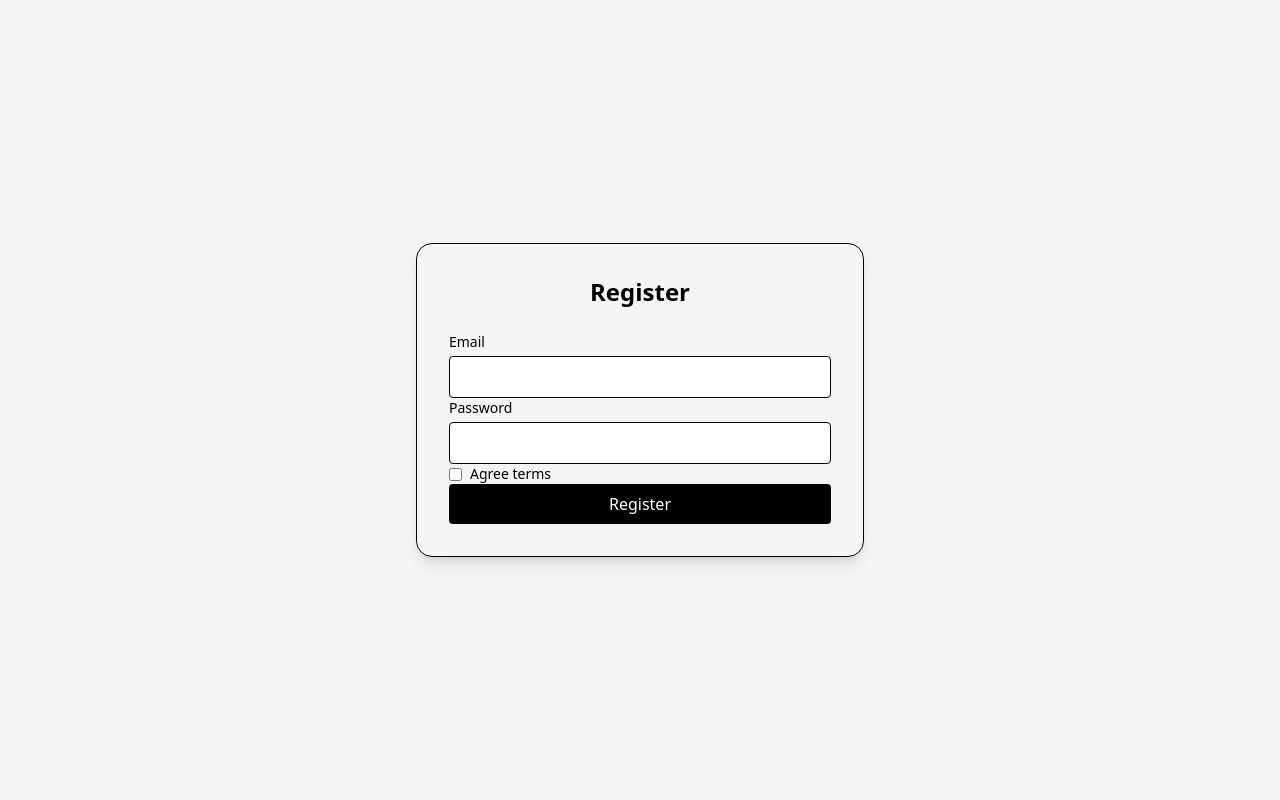
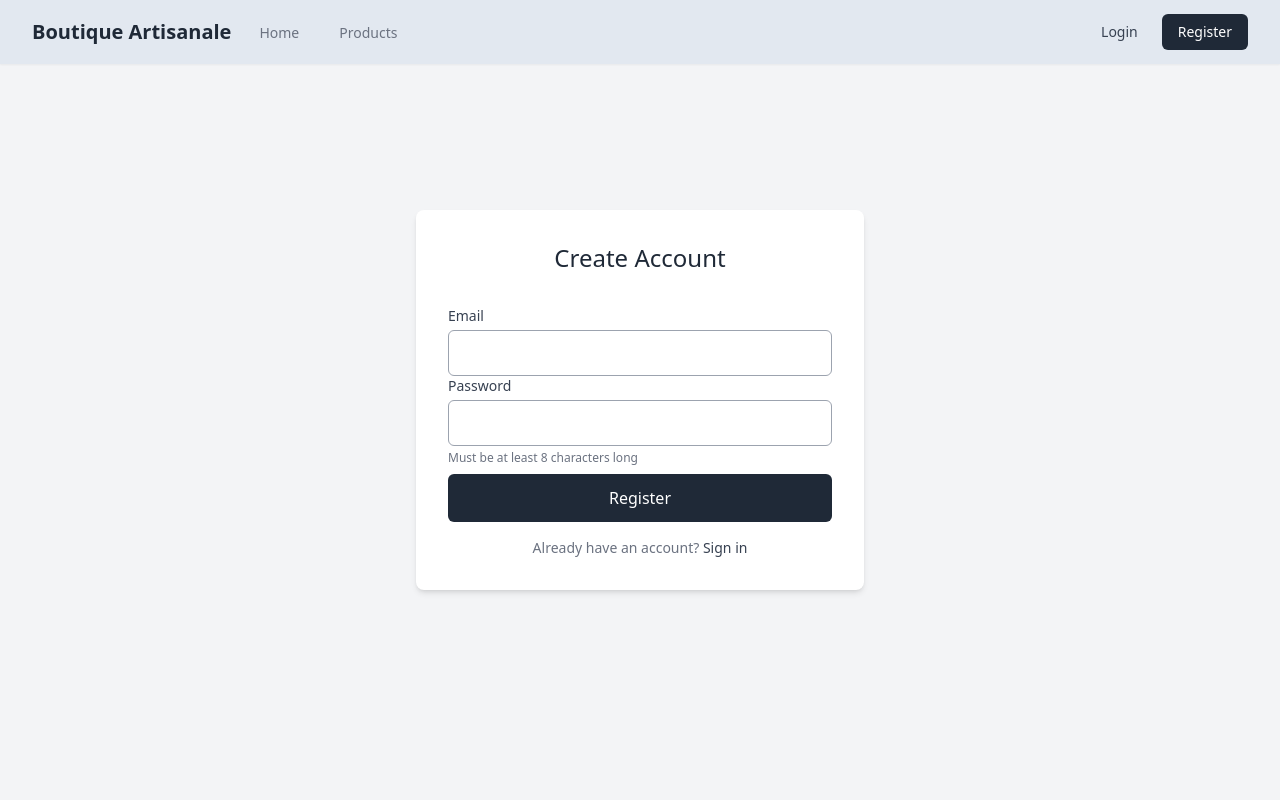
Before and after one commit to YahiaJouini/symfony-ecommerce, a Symfony app: template templates/registration/register.html.twig in a window 1280 px wide. Run offline with Twig, Linux system fonts and the light colour scheme; the template is opened without the code that fills it, so the values that code supplies are empty; form fields are guessed from the names that the template uses; some libraries are stand-ins or nearby versions.

Commit message:
feat: Implement user authentication with login and logout functionality; update registration form and templates for improved user experience

```diff
--- a/src/Controller/HomeController.php
+++ b/src/Controller/HomeController.php
@@ -10,7 +10,7 @@ use App\Repository\CategoryRepository;
 
 class HomeController extends AbstractController
 {
-    #[Route('/', name: 'home')]
+    #[Route('/', name: 'app_home')]
     public function index(
         ProductRepository $productRepository,
         CategoryRepository $categoryRepository
--- a/src/Controller/RegistrationController.php
+++ b/src/Controller/RegistrationController.php
@@ -21,6 +21,10 @@ class RegistrationController extends AbstractController
         $form = $this->createForm(RegistrationFormType::class, $user);
         $form->handleRequest($request);
 
+        if ($this->getUser()) {
+            return $this->redirectToRoute('app_home');
+        }
+
         if ($form->isSubmitted() && $form->isValid()) {
             /** @var string $plainPassword */
             $plainPassword = $form->get('plainPassword')->getData();
--- a/templates/base.html.twig
+++ b/templates/base.html.twig
@@ -7,9 +7,51 @@
     <title>{% block title %}Symfony{% endblock %}</title>
     <script src="https://cdn.tailwindcss.com"></script>
 </head>
-<body class="bg-gray-100">
-   <div class="w-[90%] mx-auto">
-    {% block body %}{% endblock %}
+<body class="bg-gray-100 relative">
+        <nav class="bg-slate-200 shadow-sm fixed w-full inset-x-0 top-0 z-50">
+            <div class="max-w-7xl mx-auto px-4 sm:px-6 lg:px-8">
+                <div class="flex justify-between h-16">
+                    <div class="flex">
+                        <div class="flex-shrink-0 flex items-center">
+                            <a href="{{ path('app_home') }}" class="text-xl font-semibold text-gray-800">
+                                Boutique Artisanale
+                            </a>
+                        </div>
+                        <div class="hidden sm:ml-6 sm:flex sm:space-x-8">
+                            <a href="{{ path('app_home') }}" class="inline-flex items-center px-1 pt-1 border-b-2 {% if app.request.attributes.get('_route') == 'app_home' %}<border-gray-500 text-gray-900{% else %}border-transparent text-gray-500 hover:border-gray-300 hover:text-gray-700{% endif %} text-sm font-medium">
+                                Home
+                            </a>
+                            <a href="{{ path('app_product') }}" class="inline-flex items-center px-1 pt-1 border-b-2 {% if app.request.attributes.get('_route') == 'app_product' %}border-gray-500 text-gray-900{% else %}border-transparent text-gray-500 hover:border-gray-300 hover:text-gray-700{% endif %} text-sm font-medium">
+                                Products
+                            </a>
+                        </div>
+                    </div>
+
+                    <div class="flex items-center">
+                        {% if app.user %}
+                            <div class="hidden sm:flex sm:items-center sm:ml-6">
+                                <span class="text-sm text-gray-500 mr-2">{{ app.user.email }}</span>
+                                <a href="{{ path('app_logout') }}" class="text-sm text-gray-700 bg-gray-100 py-2 px-4 rounded-md hover:bg-gray-200">
+                                    Logout
+                                </a>
+                            </div>
+                        {% else %}
+                            <div class="hidden sm:flex sm:items-center sm:ml-6 space-x-2">
+                                <a href="{{ path('app_login') }}" class="text-sm text-gray-700 py-2 px-4 rounded-md hover:bg-gray-50">
+                                    Login
+                                </a>
+                                <a href="{{ path('app_register') }}" class="text-sm text-white bg-gray-800 py-2 px-4 rounded-md hover:bg-gray-700">
+                                    Register
+                                </a>
+                            </div>
+                        {% endif %}
+                    </div>
+                </div>
+            </div>
+        </nav>
+
+    <div class="w-[90%] mx-auto">
+        {% block body %}{% endblock %}
    </div>
 </body>
 </html>
--- a/templates/home/index.html.twig
+++ b/templates/home/index.html.twig
@@ -3,7 +3,7 @@
 {% block title %}Bienvenue sur notre site e-commerce - Produits artisanaux{% endblock %}
 
 {% block body %}
-  <div class="py-16">
+<div class="mt-28">
   <div class="max-w-7xl mx-auto px-4 sm:px-6 lg:px-8">
     <header class="text-center mb-16">
         <h1 class="text-4xl font-light tracking-tight text-black mb-4">Bienvenue sur notre boutique artisanale</h1>
--- a/templates/product/index.html.twig
+++ b/templates/product/index.html.twig
@@ -3,7 +3,7 @@
 {% block title %}Product List{% endblock %}
 
 {% block body %}
-    <div class="max-w-7xl mx-auto px-4 sm:px-6 lg:px-8 py-12">
+    <div class="max-w-7xl mx-auto px-4 sm:px-6 lg:px-8 pb-12 !mt-28 ">
         <h1 class="text-3xl font-light tracking-tight text-gray-900 mb-12 text-center">Product Collection</h1>
 
         <div class="grid grid-cols-1 sm:grid-cols-2 lg:grid-cols-3 gap-8">
--- a/templates/registration/register.html.twig
+++ b/templates/registration/register.html.twig
@@ -3,39 +3,45 @@
 {% block title %}Register{% endblock %}
 
 {% block body %}
-<div class="min-h-screen flex items-center justify-center text-black">
-    <div class="w-full max-w-md p-8 border border-black rounded-2xl shadow-lg">
-        <h1 class="text-2xl font-semibold text-center mb-6">Register</h1>
+<div class="min-h-screen flex items-center justify-center">
+    <div class="w-full max-w-md p-8 bg-white rounded-lg shadow-md">
+        <h1 class="text-2xl font-light text-center mb-8 text-gray-800">Create Account</h1>
 
         {% if registrationForm.vars.errors|length > 0 %}
-            <div class="mb-4 p-4 bg-black text-white text-sm rounded">
+            <div class="mb-6 p-4 bg-gray-100 text-red-400 text-sm rounded border-l-4 border-red-400">
                 {{ form_errors(registrationForm) }}
             </div>
         {% endif %}
 
-        {{ form_start(registrationForm, {'attr': {'class': 'space-y-4'}}) }}
+        {{ form_start(registrationForm, {'attr': {'class': 'space-y-6'}}) }}
             <div>
-                {{ form_label(registrationForm.email, null, {'label_attr': {'class': 'block text-sm font-medium'}}) }}
-                {{ form_widget(registrationForm.email, {'attr': {'class': 'w-full mt-1 px-3 py-2 border border-black rounded bg-white text-black'}}) }}
-                {{ form_errors(registrationForm.email) }}
+                {{ form_label(registrationForm.email, null, {'label_attr': {'class': 'block text-sm font-medium text-gray-700 mb-1'}}) }}
+                {{ form_widget(registrationForm.email, {'attr': {'class': 'w-full px-4 py-2.5 border border-gray-400 rounded-md'}}) }}
+                {% if registrationForm.email.vars.errors|length > 0 %}
+                    <p class="mt-1 text-sm text-red-400">
+                    {{ form_errors(registrationForm.email) }}
+                    </p>
+                {% endif %}
             </div>
 
             <div>
-                {{ form_label(registrationForm.plainPassword, 'Password', {'label_attr': {'class': 'block text-sm font-medium'}}) }}
-                {{ form_widget(registrationForm.plainPassword, {'attr': {'class': 'w-full mt-1 px-3 py-2 border border-black rounded bg-white text-black'}}) }}
-                {{ form_errors(registrationForm.plainPassword) }}
+                {{ form_label(registrationForm.plainPassword, 'Password', {'label_attr': {'class': 'block text-sm font-medium text-gray-700 mb-1'}}) }}
+                {{ form_widget(registrationForm.plainPassword, {'attr': {'class': 'w-full px-4 py-2.5 border border-gray-400 rounded-md'}}) }}
+                {% if registrationForm.plainPassword.vars.errors|length > 0 %}
+                    <p class="mt-1 text-sm text-red-400">{{ form_errors(registrationForm.plainPassword) }}</p>
+                {% else %}
+                    <p class="mt-1 text-xs text-gray-500">Must be at least 8 characters long</p>
+                {% endif %}
             </div>
 
-            <div class="flex items-center space-x-2">
-                {{ form_widget(registrationForm.agreeTerms, {'attr': {'class': 'h-4 w-4 border-black rounded'}}) }}
-                {{ form_label(registrationForm.agreeTerms, null, {'label_attr': {'class': 'text-sm'}}) }}
-                {{ form_errors(registrationForm.agreeTerms) }}
+            <div class="pt-2">
+                <button type="submit" class="w-full bg-gray-800 text-white py-3 px-4 rounded-md hover:bg-gray-700 transition-colors focus:outline-none focus:ring-2 focus:ring-gray-500 focus:ring-offset-2">
+                    Register
+                </button>
             </div>
 
-            <div>
-                <button type="submit" class="w-full bg-black text-white py-2 px-4 rounded hover:bg-opacity-80 transition">
-                    Register
-                </button>
+            <div class="text-center text-sm text-gray-500 mt-4">
+                Already have an account? <a href="{{ path('app_login') }}" class="text-gray-700 hover:underline">Sign in</a>
             </div>
         {{ form_end(registrationForm) }}
     </div>
```
Also changed, not shown: src/Controller/SecurityController.php (added, +36 -0 lines), src/Form/RegistrationFormType.php (+0 -8 lines), templates/security/login.html.twig (added, +47 -0 lines), 1 other file. Lines whose indentation alone changed are shown as unchanged.
